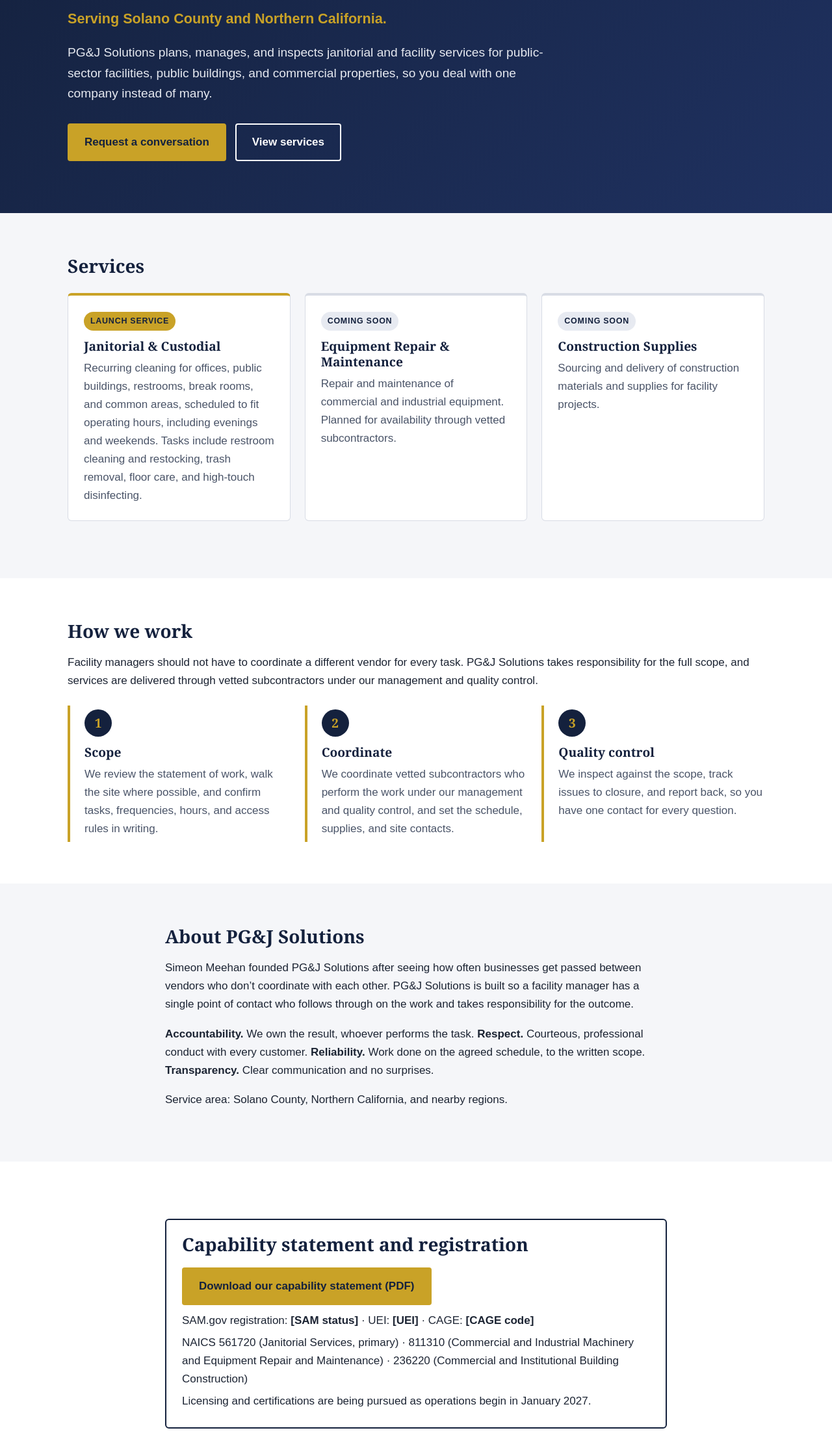
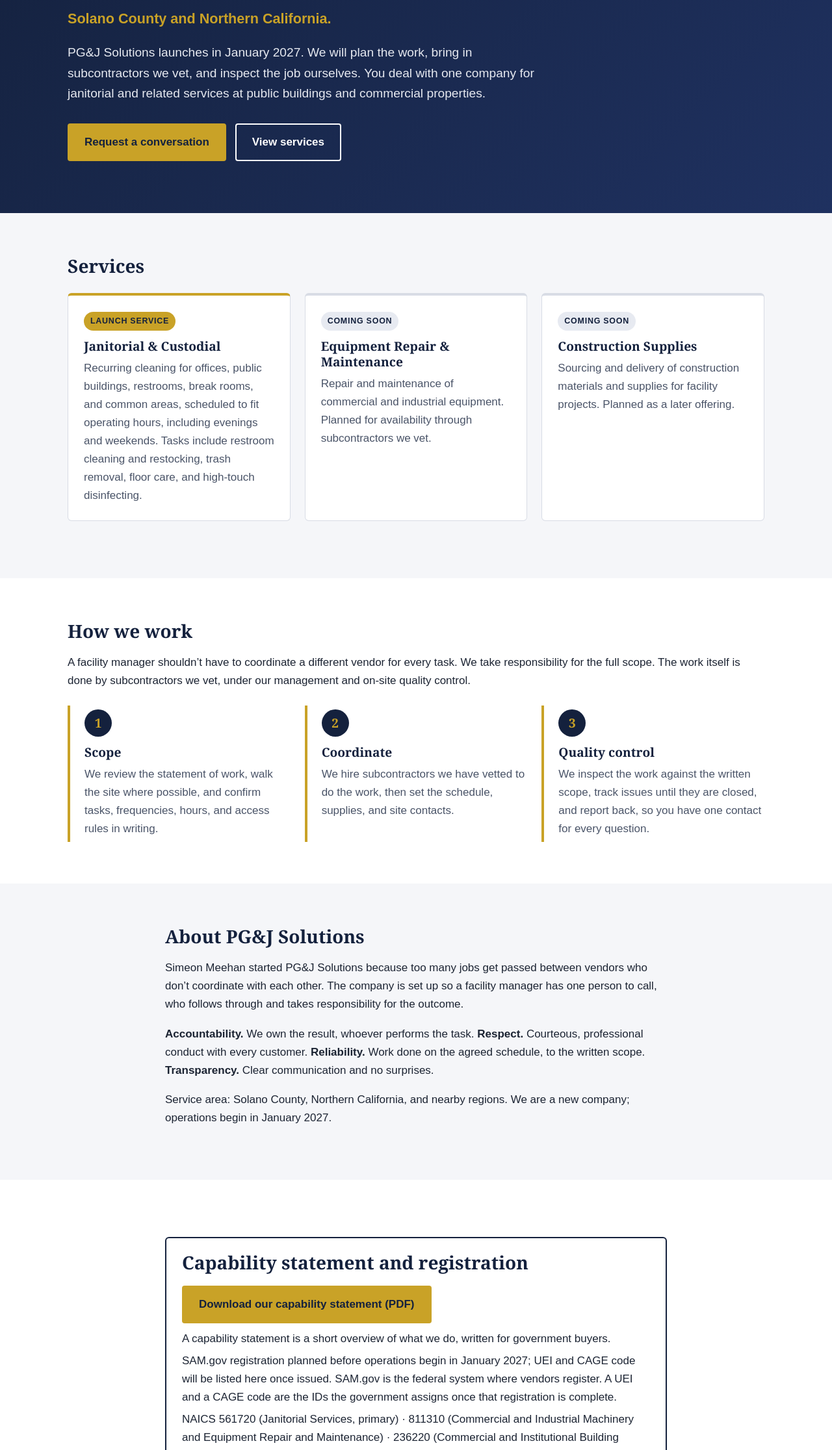
Before and after one commit to meridianfacilitysolutions/pgj-solutions-site, a plain HTML site: page index.html in a window 1280 px wide. Shown: the part 324-2556 px from the top of the page at 65% size. Drawn offline with Linux system fonts and the light colour scheme.

Commit message:
Make site copy accurate for a new contractor

```diff
--- a/index.html
+++ b/index.html
@@ -3,15 +3,15 @@
 <head>
 <meta charset="utf-8">
 <meta name="viewport" content="width=device-width, initial-scale=1">
-<title>PG&amp;J Solutions</title>
-<meta name="description" content="PG&amp;J Solutions, based in Fairfield, California, manages janitorial and facility services for public-sector facilities and commercial buildings under one point of accountability.">
+<title>PG&J Solutions</title>
+<meta name="description" content="PG&J Solutions, based in Fairfield, California, will plan, manage, and inspect janitorial and related services for public buildings and commercial properties under one point of accountability. Launching January 2027.">
 <link rel="stylesheet" href="style.css">
 </head>
 <body>
 <a class="skip" href="#main">Skip to main content</a>
 <header class="site-header">
   <div class="wrap header-inner">
-    <a class="brand" href="#top">PG&amp;J <span>Solutions</span></a>
+    <a class="brand" href="#top">PG&J <span>Solutions</span></a>
     <nav aria-label="Main navigation">
       <ul class="nav">
         <li><a href="#services">Services</a></li>
@@ -27,8 +27,8 @@
     <div class="wrap">
       <p class="eyebrow">Fairfield, California &middot; Launching January 2027</p>
       <h1>One point of accountability for your facility services</h1>
-      <p class="tagline">Serving Solano County and Northern California.</p>
-      <p class="lead">PG&amp;J Solutions plans, manages, and inspects janitorial and facility services for public-sector facilities, public buildings, and commercial properties, so you deal with one company instead of many.</p>
+      <p class="tagline">Solano County and Northern California.</p>
+      <p class="lead">PG&J Solutions launches in January 2027. We will plan the work, bring in subcontractors we vet, and inspect the job ourselves. You deal with one company for janitorial and related services at public buildings and commercial properties.</p>
       <div class="hero-actions">
         <a class="btn btn-gold" href="#contact">Request a conversation</a>
         <a class="btn btn-outline" href="#services">View services</a>
@@ -47,18 +47,18 @@
       <div class="grid">
         <article class="card featured">
           <span class="tag tag-live">Launch service</span>
-          <h3>Janitorial &amp; Custodial</h3>
+          <h3>Janitorial & Custodial</h3>
           <p>Recurring cleaning for offices, public buildings, restrooms, break rooms, and common areas, scheduled to fit operating hours, including evenings and weekends. Tasks include restroom cleaning and restocking, trash removal, floor care, and high-touch disinfecting.</p>
         </article>
         <article class="card">
           <span class="tag">Coming soon</span>
-          <h3>Equipment Repair &amp; Maintenance</h3>
-          <p>Repair and maintenance of commercial and industrial equipment. Planned for availability through vetted subcontractors.</p>
+          <h3>Equipment Repair & Maintenance</h3>
+          <p>Repair and maintenance of commercial and industrial equipment. Planned for availability through subcontractors we vet.</p>
         </article>
         <article class="card">
           <span class="tag">Coming soon</span>
           <h3>Construction Supplies</h3>
-          <p>Sourcing and delivery of construction materials and supplies for facility projects.</p>
+          <p>Sourcing and delivery of construction materials and supplies for facility projects. Planned as a later offering.</p>
         </article>
       </div>
     </div>
@@ -67,7 +67,7 @@
   <section class="section" id="how">
     <div class="wrap">
       <h2>How we work</h2>
-      <p>Facility managers should not have to coordinate a different vendor for every task. PG&amp;J Solutions takes responsibility for the full scope, and services are delivered through vetted subcontractors under our management and quality control.</p>
+      <p>A facility manager shouldn&rsquo;t have to coordinate a different vendor for every task. We take responsibility for the full scope. The work itself is done by subcontractors we vet, under our management and on-site quality control.</p>
       <ol class="steps">
         <li>
           <span class="step-num" aria-hidden="true">1</span>
@@ -77,12 +77,12 @@
         <li>
           <span class="step-num" aria-hidden="true">2</span>
           <h3>Coordinate</h3>
-          <p>We coordinate vetted subcontractors who perform the work under our management and quality control, and set the schedule, supplies, and site contacts.</p>
+          <p>We hire subcontractors we have vetted to do the work, then set the schedule, supplies, and site contacts.</p>
         </li>
         <li>
           <span class="step-num" aria-hidden="true">3</span>
           <h3>Quality control</h3>
-          <p>We inspect against the scope, track issues to closure, and report back, so you have one contact for every question.</p>
+          <p>We inspect the work against the written scope, track issues until they are closed, and report back, so you have one contact for every question.</p>
         </li>
       </ol>
     </div>
@@ -90,10 +90,10 @@
 
   <section class="section alt" id="about">
     <div class="wrap narrow">
-      <h2>About PG&amp;J Solutions</h2>
-      <p>Simeon Meehan founded PG&amp;J Solutions after seeing how often businesses get passed between vendors who don&rsquo;t coordinate with each other. PG&amp;J Solutions is built so a facility manager has a single point of contact who follows through on the work and takes responsibility for the outcome.</p>
+      <h2>About PG&J Solutions</h2>
+      <p>Simeon Meehan started PG&J Solutions because too many jobs get passed between vendors who don&rsquo;t coordinate with each other. The company is set up so a facility manager has one person to call, who follows through and takes responsibility for the outcome.</p>
       <p><strong>Accountability.</strong> We own the result, whoever performs the task. <strong>Respect.</strong> Courteous, professional conduct with every customer. <strong>Reliability.</strong> Work done on the agreed schedule, to the written scope. <strong>Transparency.</strong> Clear communication and no surprises.</p>
-      <p>Service area: Solano County, Northern California, and nearby regions.</p>
+      <p>Service area: Solano County, Northern California, and nearby regions. We are a new company; operations begin in January 2027.</p>
     </div>
   </section>
 
@@ -102,9 +102,9 @@
       <div class="reg-box" role="note" aria-label="Capability statement and government registration status">
         <h2>Capability statement and registration</h2>
         <p><a class="btn btn-gold" href="docs/capability-statement-pgj-v1.pdf">Download our capability statement (PDF)</a></p>
-        <p>SAM.gov registration: <strong>[SAM status]</strong> &middot; UEI: <strong>[UEI]</strong> &middot; CAGE: <strong>[CAGE code]</strong></p>
-        <p>NAICS 561720 (Janitorial Services, primary) &middot; 811310 (Commercial and Industrial Machinery and Equipment Repair and Maintenance) &middot; 236220 (Commercial and Institutional Building Construction)</p>
-        <p>Licensing and certifications are being pursued as operations begin in January 2027.</p>
+        <p>A capability statement is a short overview of what we do, written for government buyers.</p>
+        <p>SAM.gov registration planned before operations begin in January 2027; UEI and CAGE code will be listed here once issued. SAM.gov is the federal system where vendors register. A UEI and a CAGE code are the IDs the government assigns once that registration is complete.</p>
+        <p>NAICS 561720 (Janitorial Services, primary) &middot; 811310 (Commercial and Industrial Machinery and Equipment Repair and Maintenance) &middot; 236220 (Commercial and Institutional Building Construction). These are the standard codes the government uses to classify the type of work.</p>
       </div>
     </div>
   </section>
@@ -113,16 +113,16 @@
     <div class="wrap">
       <h2>Have a facility that needs dependable service?</h2>
       <p>Send us your scope of work or site details and we will respond with questions and next steps. Please include the facility name and location, services needed and how often, approximate square footage, desired start date and access requirements, and any solicitation number.</p>
-      <p><a class="btn btn-gold" href="#">info@pgjsolutions.net</a></p>
-      <p><a class="phone" href="tel:+17074366296">707-436-6296</a> &middot; Fairfield, California &middot; pgjsolutions.net</p>
+      <p><a class="btn btn-gold" href="mailto:info@pgjsolutions.com">info@pgjsolutions.com</a></p>
+      <p><a class="phone" href="tel:+17074366296">707-436-6296</a> &middot; Fairfield, California &middot; pgjsolutions.com</p>
     </div>
   </section>
 </main>
 <footer class="site-footer">
   <div class="wrap footer-bottom">
-    <p class="footer-brand">PG&amp;J Solutions</p>
-    <p>&copy; 2027 PG&amp;J Solutions &middot; Fairfield, California &middot; pgjsolutions.net</p>
-    <p class="disclaimer">PG&amp;J Solutions is a private company. It is not affiliated with, endorsed by, or acting on behalf of any government agency.</p>
+    <p class="footer-brand">PG&J Solutions</p>
+    <p>&copy; 2027 PG&J Solutions &middot; Fairfield, California &middot; pgjsolutions.com</p>
+    <p class="disclaimer">PG&J Solutions is a private company. It is not affiliated with, endorsed by, or acting on behalf of any government agency.</p>
   </div>
 </footer>
 </body>
```
